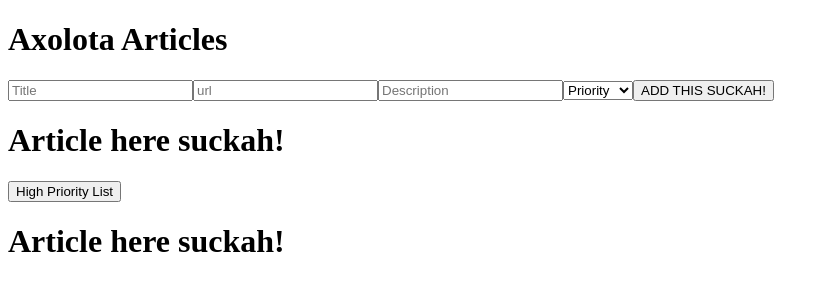
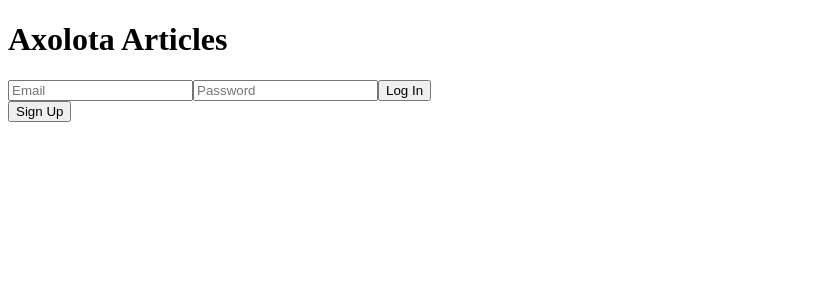
Before and after one commit to Axolotl-Associated/axolota-articles, a React app: page /dashboard in a window 1280 px wide. Shown: the top 300 px of the page, without its empty margins (0-829 px from the left). Built offline with nearby package versions, Linux system fonts and the light colour scheme.

Commit message:
created working routes

```diff
--- a/client/App.js
+++ b/client/App.js
@@ -1,26 +1,50 @@
 import React, { Component } from 'react';
-import { BrowserRouter as Router, Switch, Route } from 'react-router-dom';
 import Login from './components/login.jsx';
 import SignUp from './components/signUp.jsx';
 import Dashboard from './components/dashboard.jsx';
 
 class App extends Component {
   constructor(props) {
-    super(props)
+    super(props);
+    this.state = {
+      isLoggedIn: false,
+      isSignedUp: true
+    }
+    this.handleLogIn = this.handleLogIn.bind(this);
+    this.handleSignUp = this.handleSignUp.bind(this);
+  }
+
+  handleLogIn() {
+    let { isLoggedIn, isSignedUp } = this.state;
+    isSignedUp = true;
+    this.setState({ isLoggedIn: !isLoggedIn, isSignedUp: isSignedUp });
+  }
+
+  handleSignUp() {
+    let { isSignedUp } = this.state;
+    this.setState({isSignedUp: !isSignedUp});
   }
 
   render() {
-    return (
-      <Router>
-      <div>
-        <Switch>
-          <Route exact path="/" component={Login}/>
-          <Route path="/signup" component={SignUp}/>
-          <Route path="/dashboard" component={Dashboard} />
-        </Switch>
-      </div>
-      </Router>
-    )
+    const { isLoggedIn, isSignedUp } = this.state;
+    if (isSignedUp && !isLoggedIn) {
+      return (
+        <div>
+          <Login handleLogIn={this.handleLogIn} handleSignUp={this.handleSignUp} />
+        </div>
+      )
+    } else if (isLoggedIn) {
+      return (
+        <div>
+          <Dashboard />
+        </div>
+      )
+    } else {
+      return (
+        <div>
+          <SignUp handleLogIn={this.handleLogIn} />
+        </div>)
+    }
   }
 }
 
--- a/client/components/article.jsx
+++ b/client/components/article.jsx
@@ -1,11 +1,15 @@
 import React from 'react';
 
-function Article(){
+function Article(props){
 
 
-
+// needs title, url, update button, delete button
   return(
-  <h1>Article here suckah!</h1>
+    <div>
+      <h1>Article here suckah!</h1>
+      <button>Update</button>
+      <button>Delete</button>
+    </div>
   )
 }
 
--- a/client/components/dashboard.jsx
+++ b/client/components/dashboard.jsx
@@ -8,7 +8,7 @@ function Dashboard() {
     <div className="dashboard">
       <AddForm />
       <Top3list />
-      <Dropdown />
+      <Dropdown text="High Priority" />
       {/* <Dropdown title="Medium Priority"/>
       <Dropdown title="Low Priority"/> */}
     </div>
--- a/client/components/dropdown.jsx
+++ b/client/components/dropdown.jsx
@@ -4,8 +4,8 @@ import Article from './article.jsx';
 class Dropdown extends Component {
   constructor(props){
       super(props);
-      this.state={
-          textDisplay: false,
+      this.state = {
+          textDisplay: true,
       }
   }
 
@@ -23,7 +23,7 @@ class Dropdown extends Component {
       return(
           <div>
               <button onClick={() => this.ToggleButton()}>
-                High Priority List
+                {this.props.text}
               </button>
               {!this.state.textDisplay && articles}
           </div>
--- a/client/components/login.jsx
+++ b/client/components/login.jsx
@@ -1,7 +1,7 @@
 import React, { useState } from "react";
-import { Link } from 'react-router-dom';
+// import { Link } from 'react-router-dom';
 
-function Login(){
+function Login(props) {
   // setting state of email and password, and creating the setState functions for each
   // useState is initializing the state to an empty string
   //useState does two things. It first gives this.state a property of email, with the initial value being an empty string. Then it reassigns the value of this.state.email to be the email that a user passes in.
@@ -10,13 +10,16 @@ function Login(){
 
   const handleSubmit = (event) => {
     event.preventDefault();  //makes it so the page doesn't reload
-    console.log('submit worked');
+    // fetch request here
+    // check if status is success
+
+    props.handleLogIn();
   }
 
   // return:
-    // a form with
-      // an input for email
-      // an input for password
+  // a form with
+  // an input for email
+  // an input for password
   return (
     <div className="login">
       <form onSubmit={handleSubmit}>
@@ -24,9 +27,7 @@ function Login(){
         <input placeholder="Password" value={password} onChange={(e) => setPassword(e.target.value)}></input>
         <button>Log In</button>
       </form>
-      <Link to='/signup'>
-      <button>Sign Up</button>
-      </Link>
+      <button onClick={props.handleSignUp}>Sign Up</button>
     </div>
   )
 
--- a/client/components/signUp.jsx
+++ b/client/components/signUp.jsx
@@ -1,7 +1,6 @@
 import React, { useState } from 'react';
-import { Link } from 'react-router-dom';
 
-function SignUp() {
+function SignUp(props) {
   // setting state of email and password, and creating the setState functions for each
   // useState is initializing the state to an empty string
   //useState does two things. It first gives this.state a property of email, with the initial value being an empty string. Then it reassigns the value of this.state.email to be the email that a user passes in.
@@ -9,22 +8,33 @@ function SignUp() {
   const [password, setPassword] = useState("");
 
   const handleSubmit = (event) => {
-    event.preventDefault();  //makes it so the page doesn't reload
-    console.log('signup button clicked');
+    event.preventDefault();
+    // const body = {
+    //   email,
+    //   password
+    // }
+    // fetch('/signup', {
+    //   method: 'POST',
+    //   headers: {
+    //     'Content-Type': 'Application/JSON',
+    //   },
+    //   body: JSON.stringify(body)
+    // }).then(res => {
+    //   if (res.status === 200) loggedIn();
+    //   // set is logged in state to true
+    // });
+    props.handleLogIn();
   }
-
   // return:
-    // a form with
-      // an input for email
-      // an input for password
+  // a form with
+  // an input for email
+  // an input for password
   return (
     <div className="login">
       <form onSubmit={handleSubmit}>
         <input placeholder="Email" value={email} onChange={(e) => setEmail(e.target.value)}></input>
         <input placeholder="Password" value={password} onChange={(e) => setPassword(e.target.value)}></input>
-        <Link to="/dashboard">
         <button>Sign Up</button>
-        </Link>
       </form>
     </div>
   )
```
Also changed, not shown: 1 other file (tests, documents, lock files or other folders).
